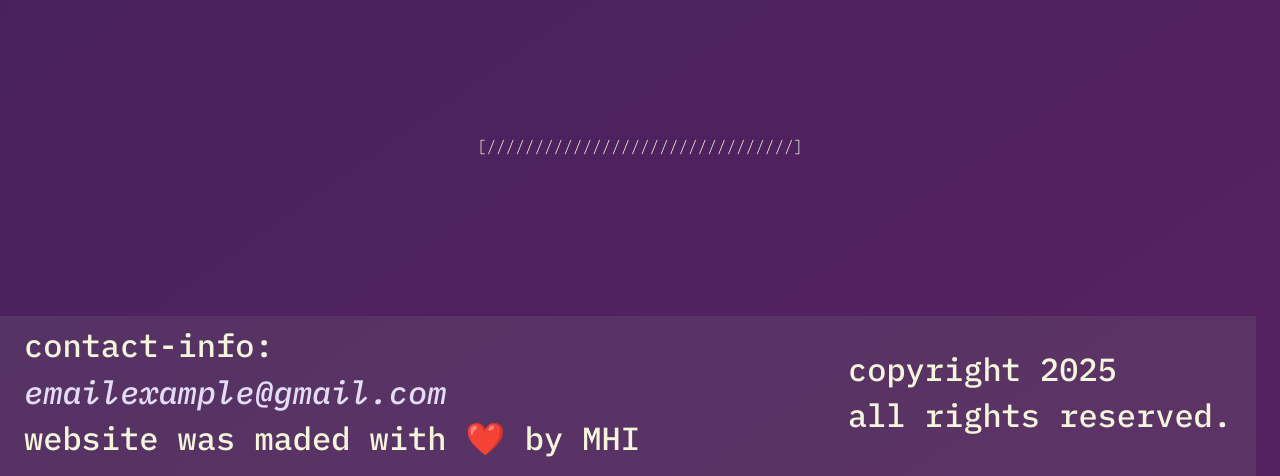
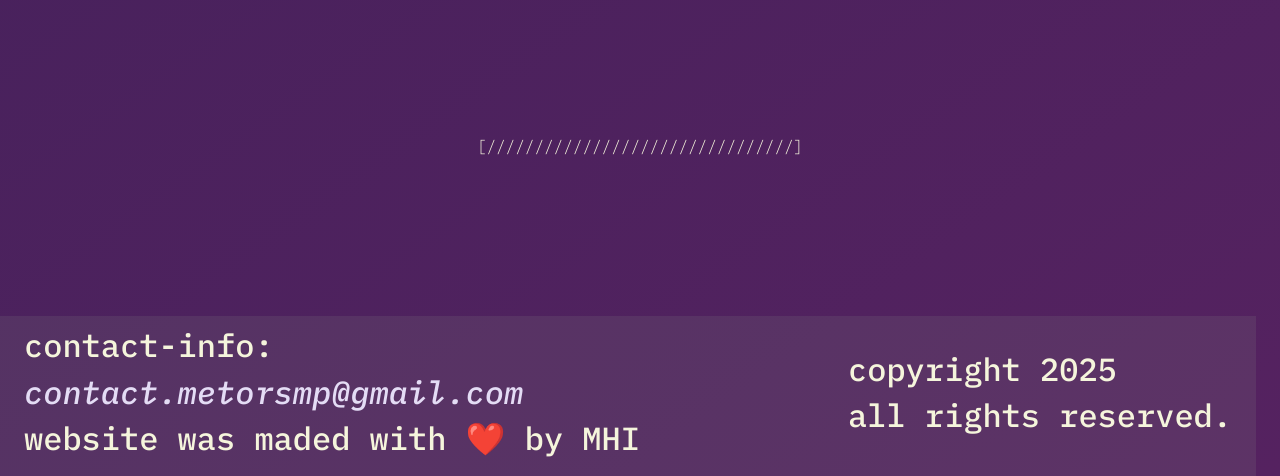
Before and after one commit to MetorSMP/metorsmp.github.io, a plain HTML site: page index.html in a window 1280 px wide. Shown: the part 2540-3016 px from the top of the page. Drawn offline with nearby package versions, Linux system fonts and the light colour scheme; a script that the page names is missing; a web font is replaced by a local one.

Commit message:
[/ addition commit #1 /]
just replace email "dummy" in the footer to real one. nothing more ;D.

```diff
--- a/index.html
+++ b/index.html
@@ -117,7 +117,7 @@
             <div class="container-fluid footer row">
                 <div class="col-md-auto contact-info">
                     <h2>contact-info:</h2>
-                    <a href="mailto:emailexample@gmail.com"><h2>emailexample@gmail.com</h2></a>
+                    <a href="mailto:contact.metorsmp@gmail.com"><h2>contact.metorsmp@gmail.com</h2></a>
                     <h2>website was maded with ❤️ by MHI</h2>
                 </div>
 
```
